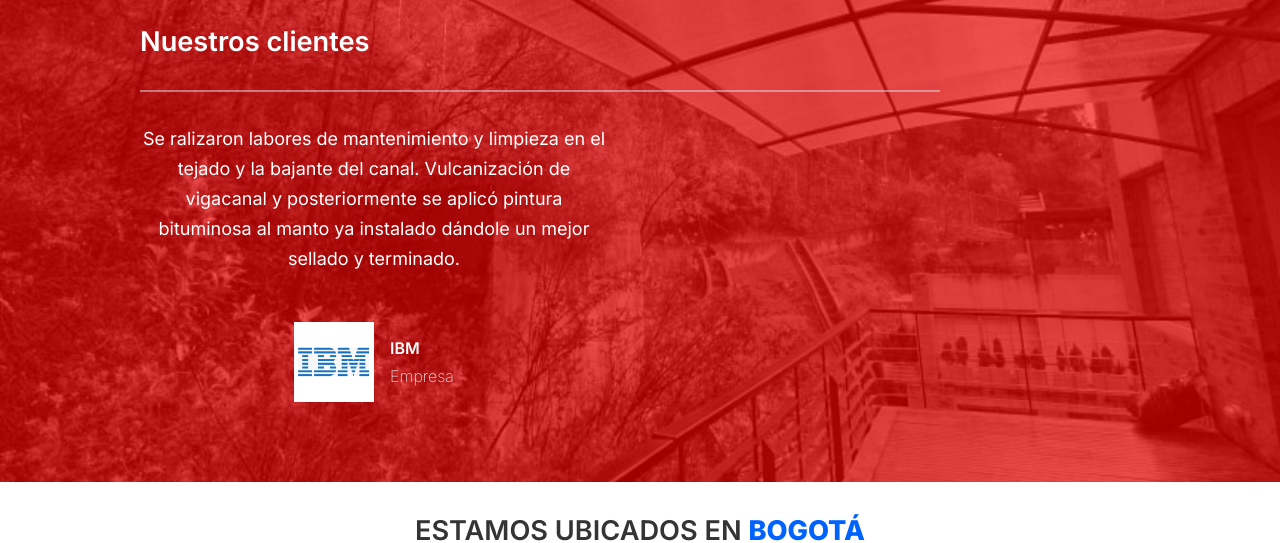
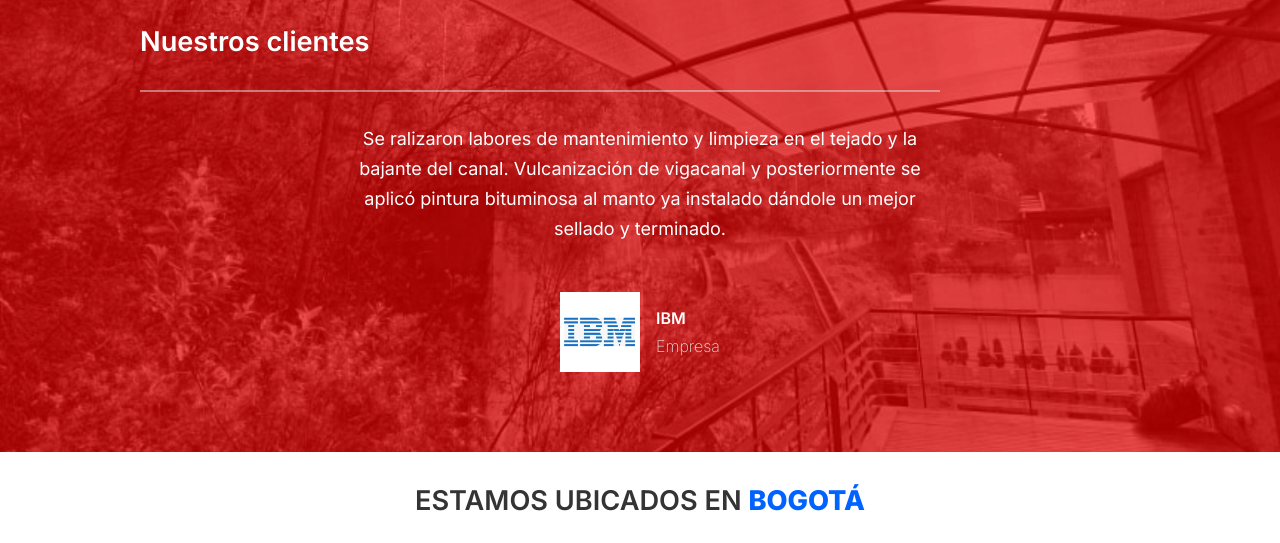
Before and after one commit to alpachm/solo-techos, a React (Vite) app: page /#/ in a window 1280 px wide. Shown: the part 4260-4803 px from the top of the page. Built offline with nearby package versions, Linux system fonts and the light colour scheme.

Commit message:
our clients

```diff
--- a/src/components/Home/styles/testimonials.css
+++ b/src/components/Home/styles/testimonials.css
@@ -21,6 +21,8 @@
 }
 
 .box-testimonials .box{
+    max-width: 600px;
+    margin: auto;
     display: grid;
     gap:1rem;
 }
@@ -67,7 +69,7 @@
         background-image:linear-gradient(90deg, rgba(255, 0, 0, 0.626) 0 100%) ,url(../../../assets/testimonial/testimonial-bg.png);
     }
 
-    .box-testimonials{
+    /* .box-testimonials{
         grid-template-columns: 1fr 1fr;
-    }
+    } */
 }
```
